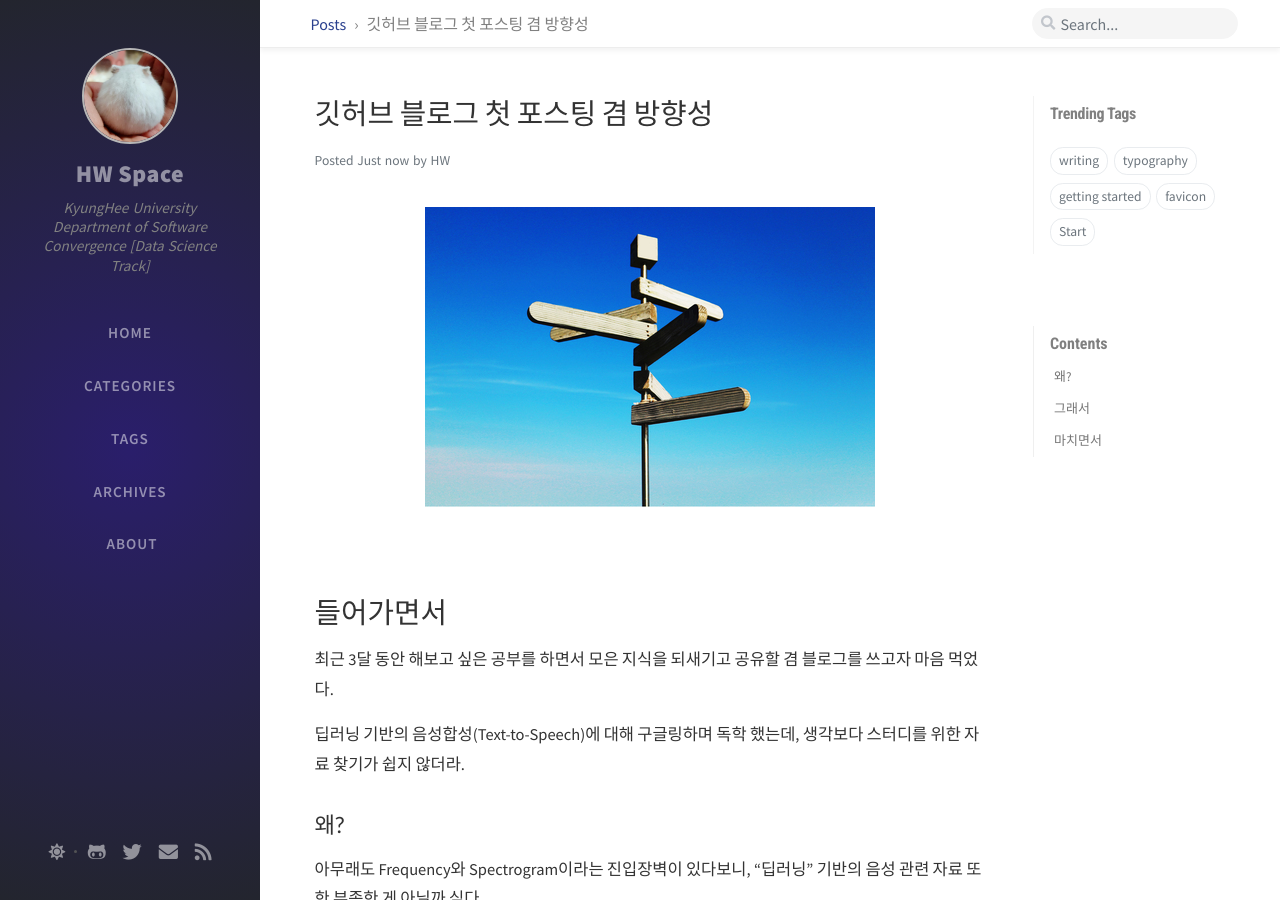
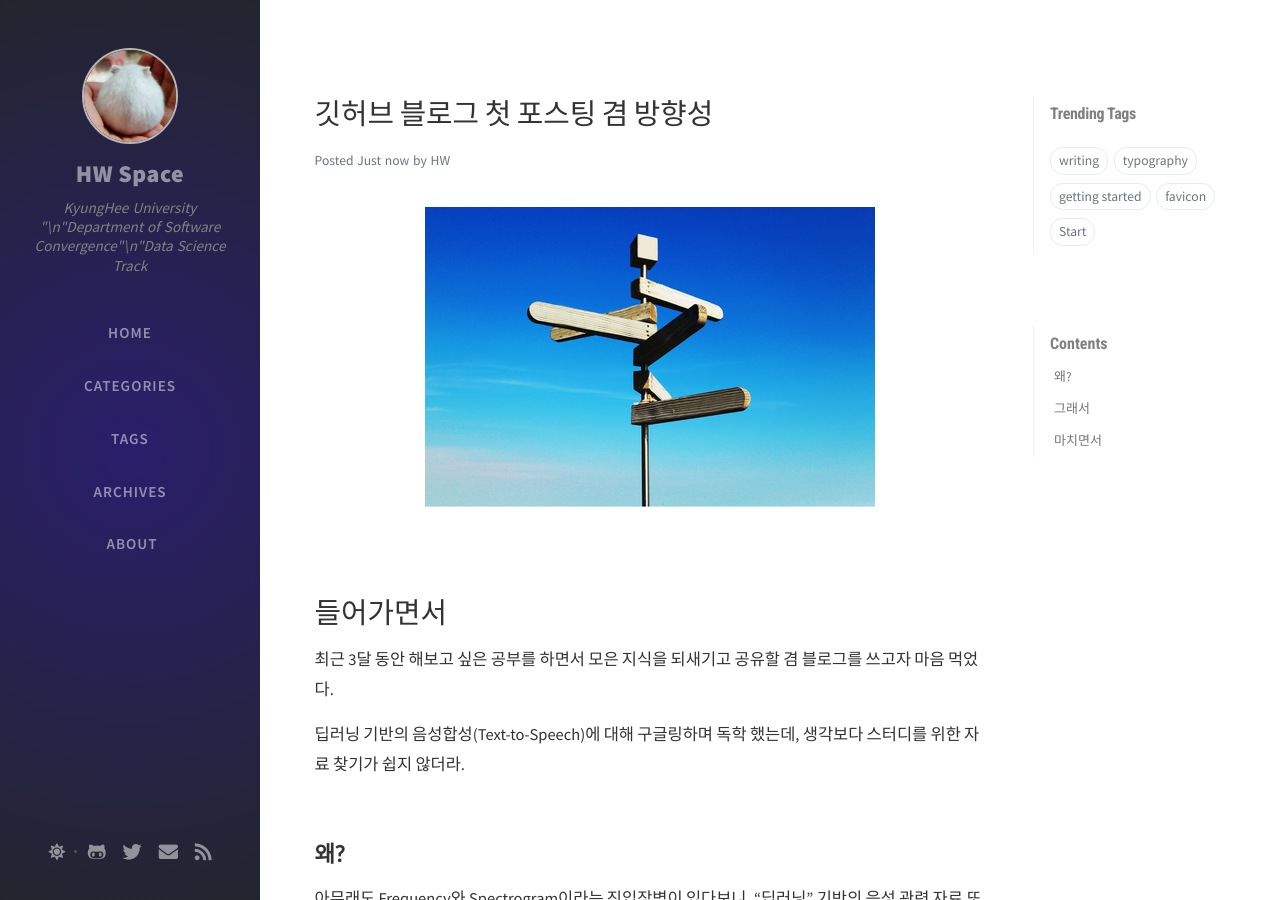
Before and after one commit to hwRG/hwrg.github.io, a Jekyll site: the page built from _posts/2020-09-11-깃허브-블로그-첫-포스팅-겸-방향성.md, in a window 1280 px wide and 900 px high. Built offline with Jekyll 4.4.1, drawn with Linux system fonts in a browser that asks for light colours; nearby versions of some CDN libraries; comment, search, counter and statistics services are not loaded.

Commit message:
Posting modify

```diff
--- a/_config.yml
+++ b/_config.yml
@@ -10,7 +10,7 @@
 
 title: HW Space                          # the main title
 
-tagline: KyungHee University Department of Software Convergence [Data Science Track]  # it will display as the sub-title
+tagline: KyungHee University "\n"Department of Software Convergence"\n"Data Science Track  # it will display as the sub-title
 
 description: >-                        # used by seo meta and the atom feed
   Interested in speech synthesis technology based on deep learning.
--- a/_posts/2020-09-11-블로그-운영-목적-및-앞으로-방향성.md
+++ b/_posts/2020-09-11-깃허브-블로그-첫-포스팅-겸-방향성.md
@@ -15,13 +15,13 @@
 
 최근 3달 동안 해보고 싶은 공부를 하면서 모은 지식을 되새기고 공유할 겸 블로그를 쓰고자 마음 먹었다.
 
-딥러닝 기반의 음성합성(Text-to-Speech)에 대해 구글링하며 독학 했는데, 생각보다 스터디를 위한 자료 찾기가 쉽지 않더라.
+딥러닝 기반의 음성합성(Text-to-Speech)에 대해 구글링하며 독학 했는데, 생각보다 스터디를 위한 자료 찾기가 쉽지 않더라.<br/><br/>
 
 
 
 
 
-## 왜?
+## **왜?**
 
 아무래도 Frequency와 Spectrogram이라는 진입장벽이 있다보니, "딥러닝" 기반의 음성 관련 자료 또한 부족한 게 아닐까 싶다.
 
@@ -29,45 +29,37 @@
 
 최근 **2016년부터 구글의 Tacotron 모델 등장** 이후 딥러닝 기반의 음성 모델 관련 논문이 존재하는 정도가 다였다.
 
-아직 자료 Search도 미숙하고 언급하기엔 너무 부족하지만 그렇기 때문에 더욱 정보의 한계를 자주 느꼈다.
+아직 자료 Search도 미숙하고 언급하기엔 너무 부족하지만 그렇기 때문에 더욱 정보의 한계를 자주 느꼈다.<br/><br/>
 
 
 
-
-
-
-
-## 그래서
+## **그래서**
 
 그런 의미에서 이제 막 음성 합성에 관심을 갖는 분들께 조금이나마 도움을 드리고자 하는 마음에서 포스팅을 하고자 한다.
 
 
 
-#### **딥러닝 기반의 음성 합성**을 중점으로,
+##### **딥러닝 기반의 음성 합성**을 중점으로,
 
 텍스트를 특정 화자의 Feature을 살려 Mel-Spectrogram으로 생성하는 모델인
 
-**Tacotron, Tacotron2, DC-TTS, Deep Voice3**에 대해 간단히, 핵심은 심층적으로 다룰 예정이다.
+**Tacotron, Tacotron2, DC-TTS, Deep Voice3**에 대해 간단히, 핵심은 심층적으로 다룰 예정이다.<br/>
 
 
 
 다음으로, 생성된 Mel-Spectrogram을 더 자연스럽게 생성하는 모델인
 
-**Wavenet, Griffin-Lim, Waveglow**에 대해 마찬가지로 간단히, 핵심은 심층적으로 다루고자 한다.
+**Wavenet, Griffin-Lim, Waveglow**에 대해 마찬가지로 간단히, 핵심은 심층적으로 다루고자 한다.<br/>
 
 
 
 추가로 스터디를 통해 알게된 Frequency를 위 음성 합성 모델에 대입해 예시로 제시하거나,
 
-MFCC와 Spectrogram 등에 대해서도 관련해서도 작성하고자 한다.
+MFCC와 Spectrogram 등에 대해서도 관련해서도 작성하고자 한다.<br/><br/>
 
 
 
-
-
-
-
-## 마치면서
+## **마치면서**
 
 MD를 처음 써보는 입장에서 연습할 겸 간단히 Intro를 작성해 보았다.
 
```
